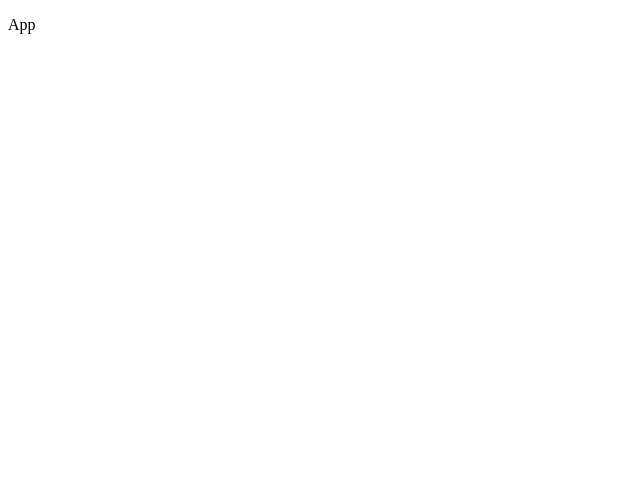
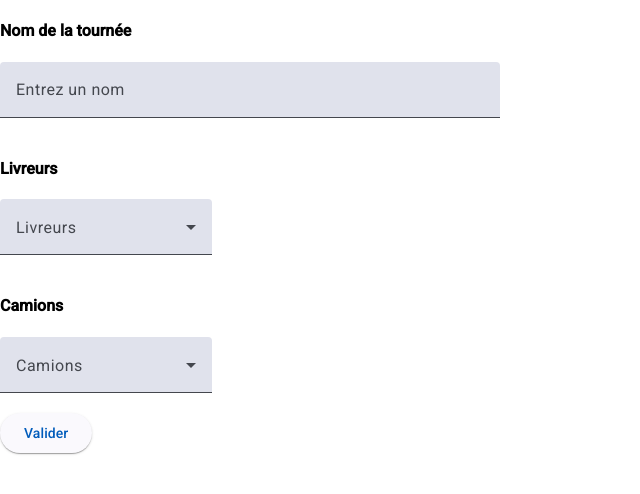
Before and after one commit to l3miage-adjakotm/l3-miage-2024-2025-projet-groupe-09, an Angular app in the folder grenoble-express/: page / in a window 1280 px wide. Shown: the top 494 px of the page, without its empty margins (0-640 px from the left). Built offline with nearby package versions, Linux system fonts and the light colour scheme.

Commit message:
Version1 de l'nterface, rasolont et monneroj

```diff
--- a/grenoble-express/angular.json
+++ b/grenoble-express/angular.json
@@ -32,6 +32,7 @@
               }
             ],
             "styles": [
+              "@angular/material/prebuilt-themes/azure-blue.css",
               "src/styles.scss"
             ],
             "scripts": []
@@ -91,6 +92,7 @@
               }
             ],
             "styles": [
+              "@angular/material/prebuilt-themes/azure-blue.css",
               "src/styles.scss"
             ],
             "scripts": []
@@ -98,5 +100,8 @@
         }
       }
     }
+  },
+  "cli": {
+    "analytics": "a2b981c9-02da-41e9-a057-915f12568d8d"
   }
 }
--- a/grenoble-express/package.json
+++ b/grenoble-express/package.json
@@ -11,10 +11,12 @@
   "private": true,
   "dependencies": {
     "@angular/animations": "^19.1.0",
+    "@angular/cdk": "^19.1.2",
     "@angular/common": "^19.1.0",
     "@angular/compiler": "^19.1.0",
     "@angular/core": "^19.1.0",
     "@angular/forms": "^19.1.0",
+    "@angular/material": "^19.1.2",
     "@angular/platform-browser": "^19.1.0",
     "@angular/platform-browser-dynamic": "^19.1.0",
     "@angular/router": "^19.1.0",
--- a/grenoble-express/src/app/app.component.html
+++ b/grenoble-express/src/app/app.component.html
@@ -1 +1 @@
-<p>App</p>
+<app-create-tour></app-create-tour>
--- a/grenoble-express/src/app/app.component.ts
+++ b/grenoble-express/src/app/app.component.ts
@@ -1,11 +1,13 @@
 import {Component, signal} from '@angular/core';
 import { RouterOutlet } from '@angular/router';
+import { CreateTourComponent } from "./create-tour/create-tour.component";
 
 @Component({
   selector: 'app-root',
   imports: [
-    RouterOutlet
-  ],
+    //RouterOutlet,
+    CreateTourComponent
+],
   templateUrl: './app.component.html',
   styleUrl: './app.component.scss'
 })
--- a/grenoble-express/src/app/app.config.ts
+++ b/grenoble-express/src/app/app.config.ts
@@ -2,7 +2,8 @@ import { ApplicationConfig, provideZoneChangeDetection } from '@angular/core';
 import { provideRouter } from '@angular/router';
 
 import { routes } from './app.routes';
+import { provideAnimationsAsync } from '@angular/platform-browser/animations/async';
 
 export const appConfig: ApplicationConfig = {
-  providers: [provideZoneChangeDetection({ eventCoalescing: true }), provideRouter(routes)]
+  providers: [provideZoneChangeDetection({ eventCoalescing: true }), provideRouter(routes), provideAnimationsAsync()]
 };
--- /dev/null
+++ b/grenoble-express/src/app/create-tour/create-tour.component.html
@@ -0,0 +1,29 @@
+<h4>Nom de la tournée<h4>
+<form class="example-form">
+  <mat-form-field class="example-full-width">
+    <input matInput placeholder="Entrez un nom">
+  </mat-form-field>
+
+<h4>Livreurs<h4>
+<mat-form-field>
+  <mat-label>Livreurs</mat-label>
+  <mat-select>
+    @for (livreur of Livreurs; track Livreurs) {
+      <mat-option [value]="Livreurs.values">{{livreur.name}}</mat-option>
+    }
+  </mat-select>
+</mat-form-field>
+
+<h4>Camions<h4>
+  <mat-form-field>
+    <mat-label>Camions</mat-label>
+    <mat-select>
+      @for (camion of Camions; track Camions) {
+        <mat-option [value]="Camions.values">{{camion.code}}</mat-option>
+      }
+    </mat-select>
+  </mat-form-field>
+
+<section>
+      <a mat-raised-button href="https://www.ol.fr/" target="_blank">Valider</a>
+  </section>
--- /dev/null
+++ b/grenoble-express/src/app/create-tour/create-tour.component.scss
@@ -0,0 +1,19 @@
+section {
+    display: table;
+  }
+
+
+  .example-button-container {
+    display: flex;
+    justify-content: center;
+    width: 140px;
+  }
+  .example-form {
+    min-width: 150px;
+    max-width: 500px;
+    width: 100%;
+  }
+
+  .example-full-width {
+    width: 100%;
+  }
--- /dev/null
+++ b/grenoble-express/src/app/create-tour/create-tour.component.ts
@@ -0,0 +1,52 @@
+import { Component } from '@angular/core';
+import {MatIconModule} from '@angular/material/icon';
+import {MatDividerModule} from '@angular/material/divider';
+import {MatButtonModule} from '@angular/material/button';
+import {FormsModule} from '@angular/forms';
+import {MatInputModule} from '@angular/material/input';
+import {MatSelectModule} from '@angular/material/select';
+import {MatFormFieldModule} from '@angular/material/form-field';
+
+/*@Component({
+  selector: 'app-create-tour',
+  imports: [],
+  templateUrl: './create-tour.component.html',
+  styleUrl: './create-tour.component.scss'
+})
+export class CreateTourComponent {
+
+}/*
+/**
+ * @title Basic buttons
+ */
+
+
+interface Livreur {
+  name: string;
+}
+interface Camion{
+  code: string;
+}
+
+@Component({
+  selector: 'app-create-tour',
+  templateUrl: './create-tour.component.html',
+  styleUrl: './create-tour.component.scss',
+  imports: [MatButtonModule, MatDividerModule, MatIconModule,FormsModule,MatButtonModule,MatInputModule,MatSelectModule,MatFormFieldModule],
+})
+
+export class CreateTourComponent {
+  //valeur possible de livreur a selectionner
+  Livreurs: Livreur[] = [
+    {name: 'Jojo'},
+    {name : 'Tiana'},
+    {name: 'Fatimouta'},
+  ];
+
+  //valeur possible de camion a selectionner
+  Camions: Camion[]=[
+    {code: 'cg135'},
+    {code: 'cg137'},
+    {code: 'cg735'},
+  ]
+}
--- a/grenoble-express/src/index.html
+++ b/grenoble-express/src/index.html
@@ -6,8 +6,10 @@
   <base href="/">
   <meta name="viewport" content="width=device-width, initial-scale=1">
   <link rel="icon" type="image/x-icon" href="favicon.ico">
+  <link href="https://fonts.googleapis.com/css2?family=Roboto:wght@300;400;500&display=swap" rel="stylesheet">
+  <link href="https://fonts.googleapis.com/icon?family=Material+Icons" rel="stylesheet">
 </head>
-<body>
+<body class="mat-typography">
   <app-root></app-root>
 </body>
 </html>
--- a/grenoble-express/src/styles.scss
+++ b/grenoble-express/src/styles.scss
@@ -1 +1,4 @@
 /* You can add global styles to this file, and also import other style files */
+
+html, body { height: 100%; }
+body { margin: 0; font-family: Roboto, "Helvetica Neue", sans-serif; }
```
Also changed, not shown: 2 other files (tests, documents, lock files or other folders).
